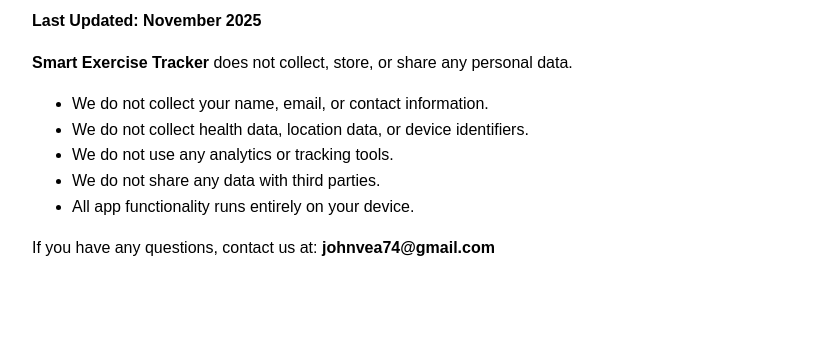
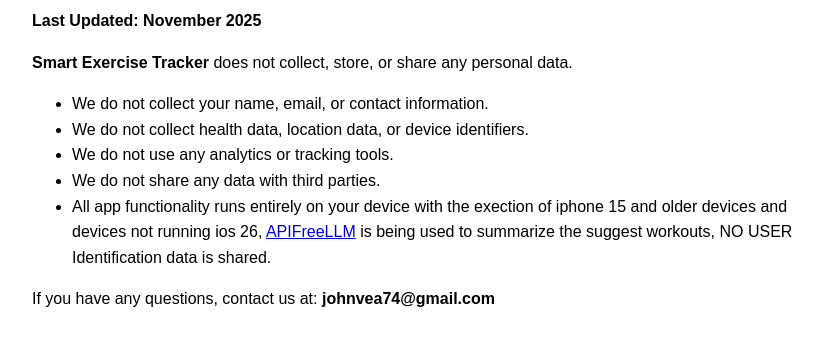
Before and after one commit to JohnVea/privacy-policy, a plain HTML site: page index.html in a window 1280 px wide. Shown: the part 146-492 px from the top of the page, without its empty margins (208-1030 px from the left). Drawn offline with Linux system fonts and the light colour scheme.

Commit message:
Update index.html
updated for use of apifreellm

```diff
--- a/index.html
+++ b/index.html
@@ -24,7 +24,7 @@
     <li>We do not collect health data, location data, or device identifiers.</li>
     <li>We do not use any analytics or tracking tools.</li>
     <li>We do not share any data with third parties.</li>
-    <li>All app functionality runs entirely on your device.</li>
+    <li>All app functionality runs entirely on your device with the exection of iphone 15 and older devices and devices not running ios 26, <a href="https://apifreellm.com">APIFreeLLM</a> is being used to summarize the suggest workouts, NO USER Identification data is shared.</li>
   </ul>
 
   <p>If you have any questions, contact us at: <strong>johnvea74@gmail.com</strong></p>
```
